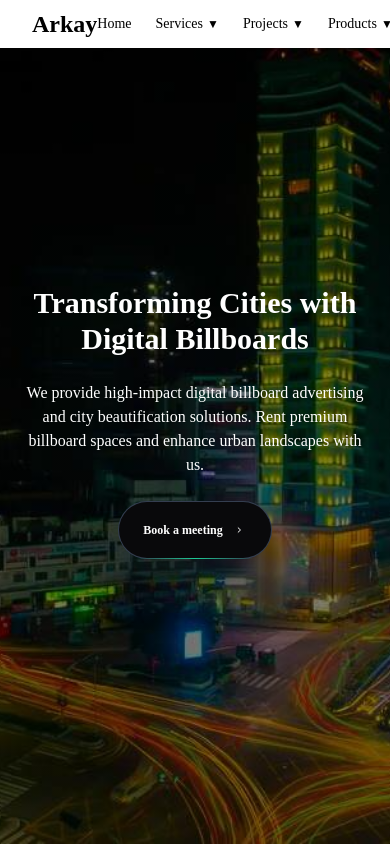
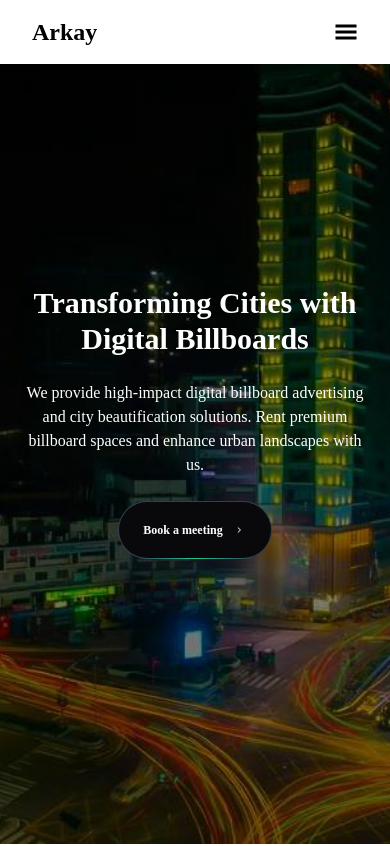
Before and after one commit to ahsantamim/arkay-web, a Next.js app: page / in a window 390 px wide. Shown: the top 846 px of the page. Built offline with nearby package versions, Linux system fonts and the light colour scheme.

Commit message:
nav fixed mobile gallery fixed padding for mobile

```diff
--- a/src/components/ui/Navbar.tsx
+++ b/src/components/ui/Navbar.tsx
@@ -1,264 +1,263 @@
-// "use client";
-// import React, { useState } from "react";
-// import { motion } from "motion/react";
-// import Link from "next/link";
+"use client";
+import React, { useState, useEffect, useRef } from "react";
+import { motion } from "framer-motion";
+import Link from "next/link";
+import { GiHamburgerMenu } from "react-icons/gi";
+import { RxCross2 } from "react-icons/rx";
+import { FaAngleDown } from "react-icons/fa";
 
-// const transition = {
-//   type: "spring",
-//   mass: 0.5,
-//   damping: 11.5,
-//   stiffness: 100,
-//   restDelta: 0.001,
-//   restSpeed: 0.001,
-// };
+const Navbar = () => {
+  const [isMobileMenuOpen, setIsMobileMenuOpen] = useState(false);
+  const [openDropdown, setOpenDropdown] = useState<string | null>(null);
+  const mobileMenuRef = useRef<HTMLDivElement>(null);
 
-// const MenuItem = ({
-//   setActive,
-//   active,
-//   item,
-//   children,
-// }: {
-//   setActive: (item: string) => void;
-//   active: string | null;
-//   item: string;
-//   children?: React.ReactNode;
-// }) => {
-//   return (
-//     <div onMouseEnter={() => setActive(item)} className="relative">
-//       <motion.p
-//         transition={{ duration: 0.3 }}
-//         className="cursor-pointer text-white hover:opacity-[0.9] font-normal uppercase"
-//       >
-//         {item}
-//       </motion.p>
-//       {active === item && (
-//         <motion.div
-//           initial={{ opacity: 0, scale: 0.85, y: 10 }}
-//           animate={{ opacity: 1, scale: 1, y: 0 }}
-//           transition={transition}
-//           className="absolute top-[calc(100%_+_1.2rem)] left-1/2 transform -translate-x-1/2 pt-4"
-//         >
-//           <motion.div
-//             transition={transition}
-//             layoutId="active"
-//             className="bg-black backdrop-blur-sm overflow-hidden border border-white/[0.2] shadow-xl"
-//           >
-//             <motion.div layout className="w-max h-full p-4">
-//               {children}
-//             </motion.div>
-//           </motion.div>
-//         </motion.div>
-//       )}
-//     </div>
-//   );
-// };
-
-// const Navbar = () => {
-//   const [active, setActive] = useState<string | null>(null);
-
-//   return (
-//     <nav
-//       onMouseLeave={() => setActive(null)}
-//       className="fixed top-0 left-0 w-full bg-black z-50 shadow-input flex items-center justify-between px-8 py-4"
-//     >
-//       {/* Arkay Logo */}
-//       <div className="text-white text-2xl font-bold uppercase">Arkay</div>
-
-//       {/* Menu Items */}
-//       <div className="flex space-x-6 text-sm ">
-//         <MenuItem setActive={setActive} active={active} item="Home">
-//           <DropdownLink href="/">Home</DropdownLink>
-//         </MenuItem>
-//         <MenuItem setActive={setActive} active={active} item="Services">
-//           <DropdownLink href="/services/design">Design</DropdownLink>
-//           <DropdownLink href="/services/development">Development</DropdownLink>
-//           <DropdownLink href="/services/consulting">Consulting</DropdownLink>
-//         </MenuItem>
-//         <MenuItem setActive={setActive} active={active} item="Projects">
-//           <DropdownLink href="/projects/web">Web Projects</DropdownLink>
-//           <DropdownLink href="/projects/mobile">Mobile Projects</DropdownLink>
-//           <DropdownLink href="/projects/branding">
-//             Branding Projects
-//           </DropdownLink>
-//         </MenuItem>
-//         <MenuItem setActive={setActive} active={active} item="Products">
-//           <DropdownLink href="/products/1">Product 1</DropdownLink>
-//           <DropdownLink href="/products/2">Product 2</DropdownLink>
-//           <DropdownLink href="/products/3">Product 3</DropdownLink>
-//         </MenuItem>
-//         <MenuItem setActive={setActive} active={active} item="Contact">
-//           <DropdownLink href="/contact">Contact</DropdownLink>
-//         </MenuItem>
-//       </div>
-//     </nav>
-//   );
-// };
-
-// const DropdownLink = ({
-//   children,
-//   href,
-// }: {
-//   children: React.ReactNode;
-//   href: string;
-// }) => {
-//   return (
-//     <Link
-//       href={href}
-//       className="block text-white hover:bg-white/[0.1] py-2 transition"
-//     >
-//       {children}
-//     </Link>
-//   );
-// };
-
-// export default Navbar;
-"use client";
-import React, { useState } from "react";
-import { motion } from "motion/react";
-import Link from "next/link";
-
-const transition = {
-  type: "spring",
-  mass: 0.5,
-  damping: 11.5,
-  stiffness: 100,
-  restDelta: 0.001,
-  restSpeed: 0.001,
+  const toggleMobileMenu = () => {
+    setIsMobileMenuOpen(!isMobileMenuOpen);
+    setOpenDropdown(null); // Close all dropdowns when toggling the menu
   };
 
-const MenuItem = ({
-  setActive,
-  active,
-  item,
-  children,
-  isContact = false,
-  hasDropdown = false, // New prop to indicate if the item has a dropdown
-}: {
-  setActive: (item: string) => void;
-  active: string | null;
-  item: string;
-  children?: React.ReactNode;
-  isContact?: boolean;
-  hasDropdown?: boolean; // New prop
-}) => {
+  const toggleDropdown = (item: string) => {
+    setOpenDropdown(openDropdown === item ? null : item);
+  };
+
+  // Close mobile menu when clicking outside
+  useEffect(() => {
+    const handleClickOutside = (event: MouseEvent) => {
+      if (
+        mobileMenuRef.current &&
+        !mobileMenuRef.current.contains(event.target as Node)
+      ) {
+        setIsMobileMenuOpen(false);
+        setOpenDropdown(null);
+      }
+    };
+
+    document.addEventListener("mousedown", handleClickOutside);
+    return () => {
+      document.removeEventListener("mousedown", handleClickOutside);
+    };
+  }, []);
+
   return (
+    <nav className="fixed top-0 left-0 w-full bg-white z-50 shadow-input flex items-center justify-between h-16 px-8">
+      {/* Arkay Logo */}
+      <div className="text-black text-2xl font-bold">Arkay</div>
+
+      {/* Hamburger Menu Icon for Mobile */}
+      <div className="md:hidden cursor-pointer" onClick={toggleMobileMenu}>
+        {isMobileMenuOpen ? (
+          <RxCross2 className="w-6 h-6" />
+        ) : (
+          <GiHamburgerMenu className="w-6 h-6" />
+        )}
+      </div>
+
+      {/* Desktop Menu Items */}
+      <div className="hidden md:flex space-x-6 text-sm h-full items-center">
+        <Link href="/" className="text-black hover:opacity-80">
+          Home
+        </Link>
         <div
-      onMouseEnter={() => setActive(item)}
-      className="relative h-full flex items-center"
+          className="relative"
+          onMouseEnter={() => setOpenDropdown("Services")}
+          onMouseLeave={() => setOpenDropdown(null)}
         >
-      <motion.p
+          <button
+            onClick={() => toggleDropdown("Services")}
+            className="text-black hover:opacity-80 flex items-center"
+          >
+            Services <FaAngleDown className="ml-1 text-xs" />
+          </button>
+          {openDropdown === "Services" && (
+            <motion.div
+              initial={{ opacity: 0, y: -10 }}
+              animate={{ opacity: 1, y: 0 }}
               transition={{ duration: 0.3 }}
-        className={`cursor-pointer hover:opacity-[0.9] font-normal flex items-center ${
-          isContact
-            ? "bg-blue-500 text-white px-6 h-full flex items-center" // Full height for Contact
-            : "text-black" // Black text for other items
-        }`}
+              className="absolute top-full left-0 bg-white shadow-lg p-4"
             >
-        {item}
-        {/* Add down arrow for items with dropdown */}
-        {hasDropdown && (
-          <span className="ml-1 text-xs">&#9660;</span> // Tiny down arrow
-        )}
-      </motion.p>
-      {active === item && (
-        <motion.div
-          initial={{ opacity: 0, scale: 0.85, y: 0 }} // Start dropdown from navbar end
-          animate={{ opacity: 1, scale: 1, y: 0 }}
-          transition={transition}
-          className="absolute top-full left-1/2 transform -translate-x-1/2" // No gap between navbar and dropdown
-        >
-          <motion.div
-            transition={transition}
-            layoutId="active"
-            className="bg-white backdrop-blur-sm overflow-hidden border border-black/[0.2] shadow-xl"
-          >
-            <motion.div layout className="w-max h-full p-4">
-              {children}
-            </motion.div>
-          </motion.div>
+              <Link href="/services/design" className="block py-2">
+                Design
+              </Link>
+              <Link href="/services/development" className="block py-2">
+                Development
+              </Link>
+              <Link href="/services/consulting" className="block py-2">
+                Consulting
+              </Link>
             </motion.div>
           )}
         </div>
-  );
-};
+        <div
+          className="relative"
+          onMouseEnter={() => setOpenDropdown("Projects")}
+          onMouseLeave={() => setOpenDropdown(null)}
+        >
+          <button
+            onClick={() => toggleDropdown("Projects")}
+            className="text-black hover:opacity-80 flex items-center"
+          >
+            Projects <FaAngleDown className="ml-1 text-xs" />
+          </button>
+          {openDropdown === "Projects" && (
+            <motion.div
+              initial={{ opacity: 0, y: -10 }}
+              animate={{ opacity: 1, y: 0 }}
+              transition={{ duration: 0.3 }}
+              className="absolute top-full left-0 bg-white shadow-lg p-4"
+            >
+              <Link href="/services/design" className="block py-2">
+                Indoor
+              </Link>
+              <Link href="/services/development" className="block py-2">
+                Outdoor
+              </Link>
+              <Link href="/services/consulting" className="block py-2">
+                Commercial
+              </Link>
+            </motion.div>
+          )}
+        </div>
 
-const Navbar = () => {
-  const [active, setActive] = useState<string | null>(null);
+        {/* Add other menu items similarly */}
+      </div>
 
-  return (
-    <nav
-      onMouseLeave={() => setActive(null)}
-      className="fixed top-0 left-0 w-full bg-white z-50 shadow-input flex items-center justify-between h-12"
+      {/* Mobile Dropdown Menu */}
+      {isMobileMenuOpen && (
+        <motion.div
+          initial={{ opacity: 0, y: -20 }}
+          animate={{ opacity: 1, y: 0 }}
+          transition={{ duration: 0.3 }}
+          className="fixed top-16 left-0 w-full bg-white shadow-lg md:hidden"
+          ref={mobileMenuRef}
         >
-      {/* Arkay Logo with padding */}
-      <div className="text-black text-2xl font-bold pl-8">Arkay</div>
-
-      {/* Menu Items with padding */}
-      <div className="flex space-x-6 text-sm h-full items-center pr-8">
-        <MenuItem setActive={setActive} active={active} item="Home">
-          <DropdownLink href="/">Home</DropdownLink>
-        </MenuItem>
-        <MenuItem
-          setActive={setActive}
-          active={active}
-          item="Services"
-          hasDropdown={true} // Add dropdown arrow
+          <div className="flex flex-col space-y-4 p-4">
+            <Link
+              href="/"
+              className="text-black hover:bg-gray-100 py-2"
+              onClick={() => setIsMobileMenuOpen(false)}
             >
-          <DropdownLink href="/services/design">Design</DropdownLink>
-          <DropdownLink href="/services/development">Development</DropdownLink>
-          <DropdownLink href="/services/consulting">Consulting</DropdownLink>
-        </MenuItem>
-        <MenuItem
-          setActive={setActive}
-          active={active}
-          item="Projects"
-          hasDropdown={true} // Add dropdown arrow
+              Home
+            </Link>
+            <div>
+              <button
+                onClick={() => toggleDropdown("Projects")}
+                className="text-black hover:bg-gray-100 py-2 w-full flex items-center justify-between"
               >
-          <DropdownLink href="/projects/web">Web Projects</DropdownLink>
-          <DropdownLink href="/projects/mobile">Mobile Projects</DropdownLink>
-          <DropdownLink href="/projects/branding">
-            Branding Projects
-          </DropdownLink>
-        </MenuItem>
-        <MenuItem
-          setActive={setActive}
-          active={active}
-          item="Products"
-          hasDropdown={true} // Add dropdown arrow
+                Projects <FaAngleDown className="text-xs" />
+              </button>
+              {openDropdown === "Projects" && (
+                <motion.div
+                  initial={{ opacity: 0, height: 0 }}
+                  animate={{ opacity: 1, height: "auto" }}
+                  transition={{ duration: 0.3 }}
+                  className="pl-4"
                 >
-          <DropdownLink href="/products/1">Product 1</DropdownLink>
-          <DropdownLink href="/products/2">Product 2</DropdownLink>
-          <DropdownLink href="/products/3">Product 3</DropdownLink>
-        </MenuItem>
-        {/* Contact with Full Blue Background */}
-        <MenuItem
-          setActive={setActive}
-          active={active}
-          item="Contact"
-          isContact={true}
+                  <Link
+                    href="/services/design"
+                    className="block py-2"
+                    onClick={() => setIsMobileMenuOpen(false)}
                   >
-          <DropdownLink href="/contact">Contact</DropdownLink>
-        </MenuItem>
+                    Design
+                  </Link>
+                  <Link
+                    href="/services/development"
+                    className="block py-2"
+                    onClick={() => setIsMobileMenuOpen(false)}
+                  >
+                    Development
+                  </Link>
+                  <Link
+                    href="/services/consulting"
+                    className="block py-2"
+                    onClick={() => setIsMobileMenuOpen(false)}
+                  >
+                    Consulting
+                  </Link>
+                </motion.div>
+              )}
             </div>
+            <div>
+              <button
+                onClick={() => toggleDropdown("Services")}
+                className="text-black hover:bg-gray-100 py-2 w-full flex items-center justify-between"
+              >
+                Services <FaAngleDown className="text-xs" />
+              </button>
+              {openDropdown === "Services" && (
+                <motion.div
+                  initial={{ opacity: 0, height: 0 }}
+                  animate={{ opacity: 1, height: "auto" }}
+                  transition={{ duration: 0.3 }}
+                  className="pl-4"
+                >
+                  <Link
+                    href="/services/design"
+                    className="block py-2"
+                    onClick={() => setIsMobileMenuOpen(false)}
+                  >
+                    Design
+                  </Link>
+                  <Link
+                    href="/services/development"
+                    className="block py-2"
+                    onClick={() => setIsMobileMenuOpen(false)}
+                  >
+                    Development
+                  </Link>
+                  <Link
+                    href="/services/consulting"
+                    className="block py-2"
+                    onClick={() => setIsMobileMenuOpen(false)}
+                  >
+                    Consulting
+                  </Link>
+                </motion.div>
+              )}
+            </div>
+            <div>
+              <button
+                onClick={() => toggleDropdown("Services")}
+                className="text-black hover:bg-gray-100 py-2 w-full flex items-center justify-between"
+              >
+                Services <FaAngleDown className="text-xs" />
+              </button>
+              {openDropdown === "Services" && (
+                <motion.div
+                  initial={{ opacity: 0, height: 0 }}
+                  animate={{ opacity: 1, height: "auto" }}
+                  transition={{ duration: 0.3 }}
+                  className="pl-4"
+                >
+                  <Link
+                    href="/services/design"
+                    className="block py-2"
+                    onClick={() => setIsMobileMenuOpen(false)}
+                  >
+                    Design
+                  </Link>
+                  <Link
+                    href="/services/development"
+                    className="block py-2"
+                    onClick={() => setIsMobileMenuOpen(false)}
+                  >
+                    Development
+                  </Link>
+                  <Link
+                    href="/services/consulting"
+                    className="block py-2"
+                    onClick={() => setIsMobileMenuOpen(false)}
+                  >
+                    Consulting
+                  </Link>
+                </motion.div>
+              )}
+            </div>
+            {/* Add other menu items similarly */}
+          </div>
+        </motion.div>
+      )}
     </nav>
   );
 };
 
-const DropdownLink = ({
-  children,
-  href,
-}: {
-  children: React.ReactNode;
-  href: string;
-}) => {
-  return (
-    <Link
-      href={href}
-      className="block text-black hover:bg-gray-100 py-2 transition"
-    >
-      {children}
-    </Link>
-  );
-};
-
 export default Navbar;
```
Also changed, not shown: src/components/Home/About.tsx (+6 -3 lines). Lines whose indentation alone changed are shown as unchanged.
